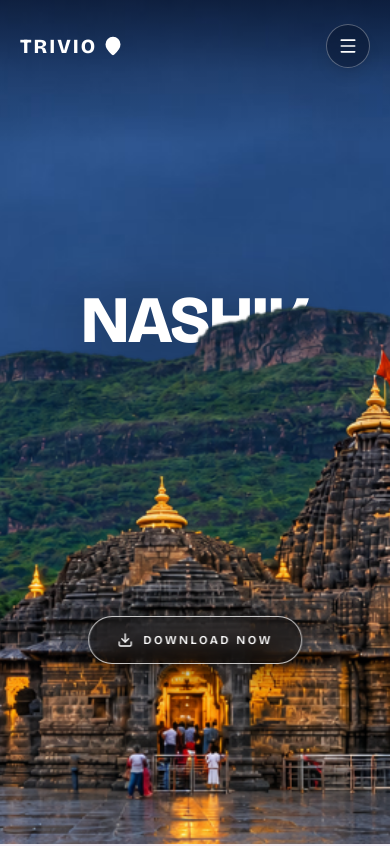
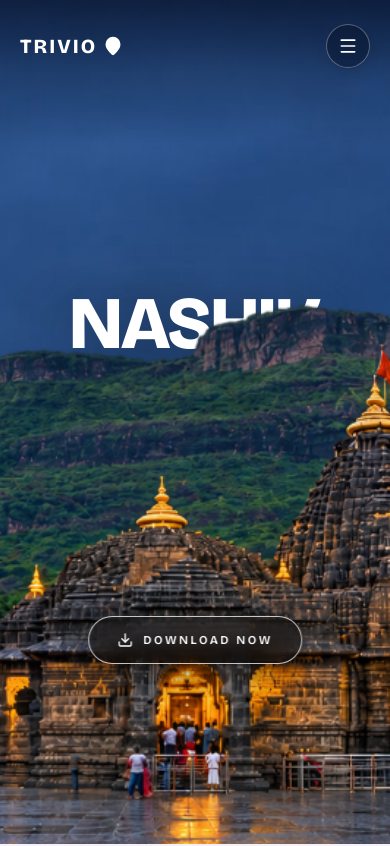
Before and after one commit to sooubh/nashik, a Next.js app: page / in a window 390 px wide. Shown: the top 846 px of the page. Built offline with nearby package versions, Linux system fonts and the light colour scheme.

Commit message:
Slightly enlarge NASHIK wordmark on mobile

```diff
--- a/src/components/landing/HeroSection.tsx
+++ b/src/components/landing/HeroSection.tsx
@@ -36,7 +36,7 @@ export function HeroSection() {
         transition={{ duration: 0.9, ease: 'easeOut' }}
         className="pointer-events-none absolute inset-x-0 top-[34%] z-[5] flex w-full justify-center px-2 sm:top-[11%] md:top-[9%] lg:top-[7%]"
       >
-        <h1 className="w-full select-none text-center font-sans text-[17vw] font-black uppercase leading-none tracking-tight text-white drop-shadow-[0_12px_40px_rgba(0,0,0,0.6)] sm:text-[19.2vw]">
+        <h1 className="w-full select-none text-center font-sans text-[19vw] font-black uppercase leading-none tracking-tight text-white drop-shadow-[0_12px_40px_rgba(0,0,0,0.6)] sm:text-[19.2vw]">
           NASHIK
         </h1>
       </motion.div>
```
